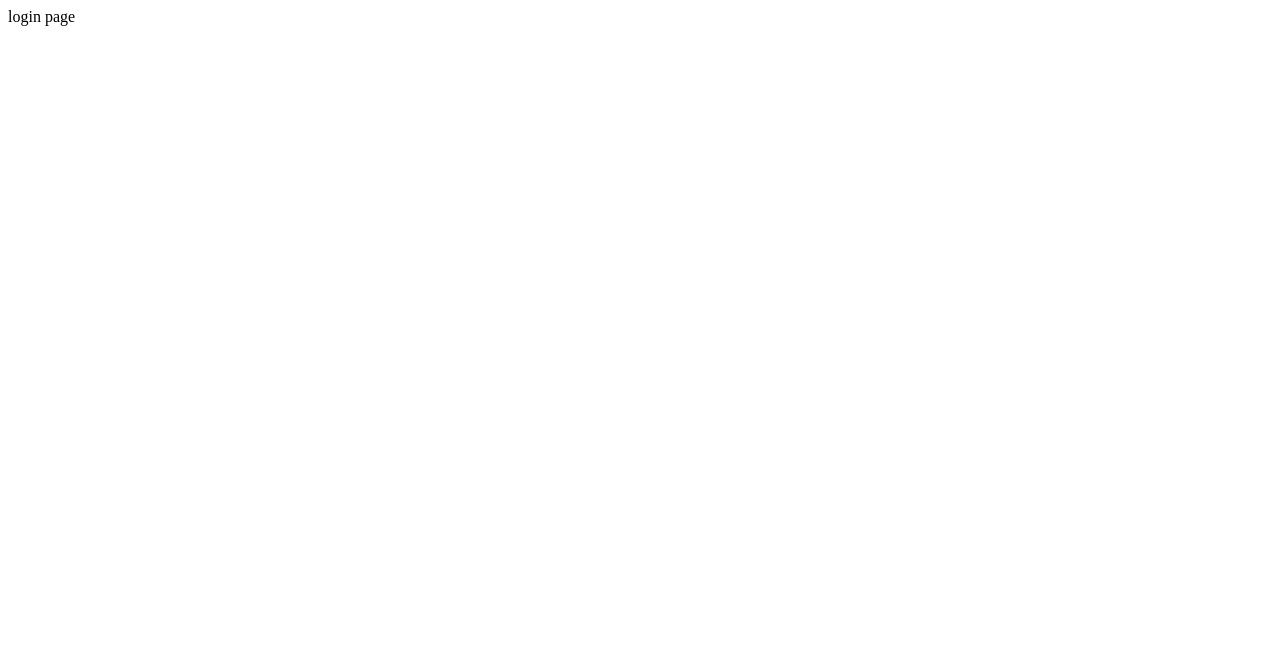
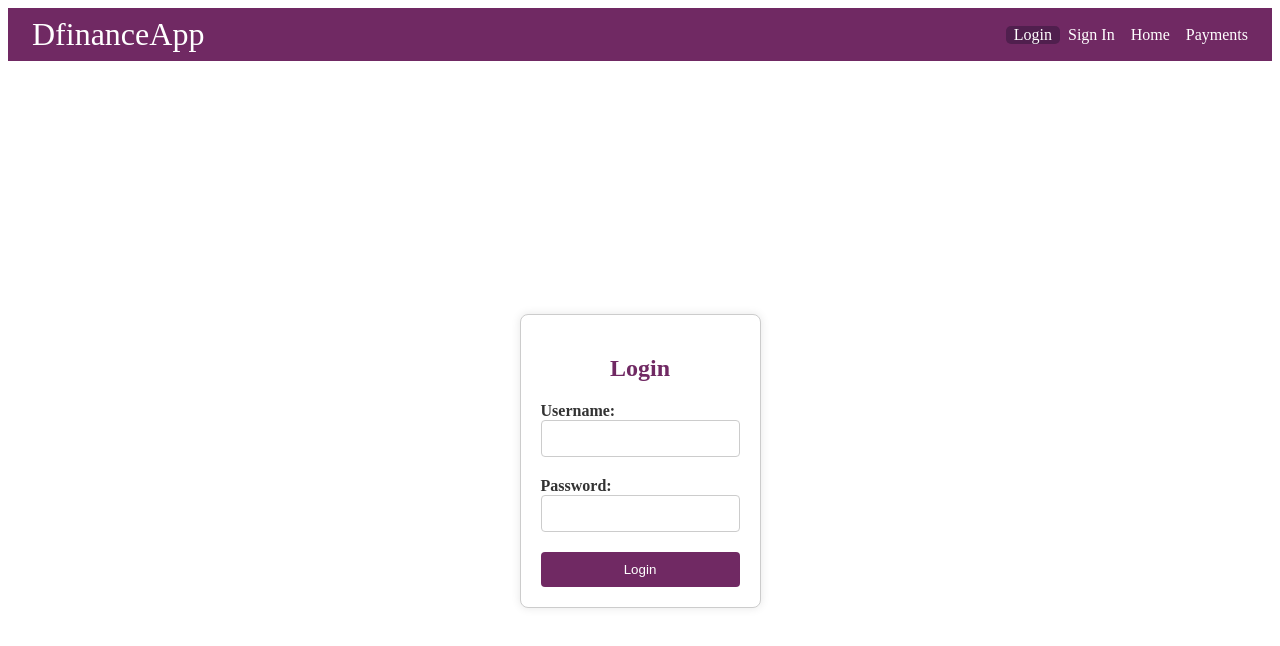
Before and after one commit to Shoydon/mlsccoherence_Hrushi-k-dost, a React (Create React App) app in the folder frontend/: page /login in a window 1280 px wide. Shown: the top 646 px of the page. Built offline with nearby package versions, Linux system fonts and the light colour scheme.

Commit message:
frontend update

```diff
--- a/frontend/package.json
+++ b/frontend/package.json
@@ -10,6 +10,8 @@
     "react": "^18.2.0",
     "react-bootstrap": "^2.10.2",
     "react-dom": "^18.2.0",
+    "react-qr-reader": "^3.0.0-beta-1",
+    "react-qr-scanner": "^1.0.0-alpha.11",
     "react-router-dom": "^6.22.3",
     "react-scripts": "5.0.1",
     "web-vitals": "^2.1.4"
--- a/frontend/src/App.js
+++ b/frontend/src/App.js
@@ -1,22 +1,32 @@
-import { Routes } from "react-router"
-import { BrowserRouter, Route } from "react-router-dom"
-import Home from "./components/Home"
-import Login from "./components/Login"
-import Payments from "./components/Payments"
-import Signin from "./components/Signin"
+import React from "react";
+import { BrowserRouter, Route, Routes } from "react-router-dom";
+import Payments from "./components/Payments";
+import Login from "./components/Login";
+import Signin from "./components/Signin";
+import Home from "./components/Home";
+import Navbar from "./components/Navbar";
 
 function App() {
   return (
+    <>
       <BrowserRouter>
+      <div>
+      <Navbar />
+      </div>
+
+        <div className="content-container">
+          <div className="container">
             <Routes>
-        <Route path="/payments" element={<Payments />} />
+              <Route path="/" element={<Home />} />
               <Route path="/login" element={<Login />} />
               <Route path="/signin" element={<Signin />} />
-        <Route index element={<Home />} />
-        <Route />
+              <Route path="/payments" element={<Payments />} />
             </Routes>
+          </div>
+        </div>
       </BrowserRouter>
-  )
+    </>
+  );
 }
 
-export default App
+export default App;
--- /dev/null
+++ b/frontend/src/components/Login.css
@@ -0,0 +1,51 @@
+/* LoginPage.css */
+
+.login-container {
+    max-width: 400px;
+    margin: 0 auto;
+    padding: 20px;
+    border: 1px solid #ccc;
+    border-radius: 8px;
+    background-color: #fff;
+    box-shadow: 0 0 10px rgba(0, 0, 0, 0.1);
+  }
+
+  h2 {
+    color: #702963;
+    text-align: center;
+    margin-bottom: 20px;
+  }
+
+  .form-group {
+    margin-bottom: 20px;
+  }
+
+  label {
+    display: block;
+    font-weight: bold;
+    color: #333;
+  }
+
+  input[type="text"],
+  input[type="password"] {
+    width: 100%;
+    padding: 10px;
+    border: 1px solid #ccc;
+    border-radius: 4px;
+    box-sizing: border-box;
+  }
+
+  button {
+    width: 100%;
+    padding: 10px;
+    background-color: #702963;
+    color: #fff;
+    border: none;
+    border-radius: 4px;
+    cursor: pointer;
+    transition: background-color 0.3s ease;
+  }
+
+  button:hover {
+    background-color: #5b2350; /* Change background color on hover */
+  }
--- a/frontend/src/components/Login.jsx
+++ b/frontend/src/components/Login.jsx
@@ -1,9 +1,37 @@
-import React from 'react'
+import React, { useState } from 'react';
+import './Login.css';
 
 const Login = () => {
+  // State variables for storing username and password
+  const [username, setUsername] = useState('');
+  const [password, setPassword] = useState('');
+
   return (
-    <div>login page</div>
-  )
-}
+    <div className="login-container">
+      <h2>Login</h2>
+      <div className="form-group">
+        <label htmlFor="username">Username:</label>
+        <input
+          type="text"
+          id="username"
+          value={username}
+          onChange={(e) => setUsername(e.target.value)}
+          required
+        />
+      </div>
+      <div className="form-group">
+        <label htmlFor="password">Password:</label>
+        <input
+          type="password"
+          id="password"
+          value={password}
+          onChange={(e) => setPassword(e.target.value)}
+          required
+        />
+      </div>
+      <button type="submit">Login</button>
+    </div>
+  );
+};
 
-export default Login
+export default Login;
--- /dev/null
+++ b/frontend/src/components/Navbar.css
@@ -0,0 +1,38 @@
+/* Navbar styles */
+.nav {
+    background-color: #702963;
+    color: white;
+    display: flex;
+    justify-content: space-between;
+    align-items: center;
+    padding: 0 1rem;
+  }
+
+  .site-title {
+    font-size: 2rem;
+    text-decoration: none;
+    color: white;
+  }
+
+  .nav ul {
+    padding: 0;
+    margin: 0;
+    list-style: none;
+    display: flex;
+  }
+
+  .nav a {
+    color: inherit;
+    text-decoration: none;
+    padding: 0.5rem;
+  }
+
+  .nav a:hover {
+    background-color: #501f4e; /* Darker shade for hover effect */
+    border-radius: 5px;
+  }
+
+  .nav li.active {
+    background-color: #501f4e; /* Darker shade for active link */
+    border-radius: 5px;
+  }
--- /dev/null
+++ b/frontend/src/components/Navbar.jsx
@@ -0,0 +1,33 @@
+import React from "react";
+import { Link } from "react-router-dom";
+import { useMatch, useResolvedPath } from "react-router-dom";
+import './Navbar.css';
+
+export default function Navbar() {
+  return (
+    <nav className="nav">
+      <Link to="/" className="site-title">
+        DfinanceApp
+      </Link>
+      <ul>
+        <CustomLink to="/login">Login</CustomLink>
+        <CustomLink to="/signin">Sign In</CustomLink>
+        <CustomLink to="/">Home</CustomLink>
+        <CustomLink to="/payments">Payments</CustomLink>
+      </ul>
+    </nav>
+  );
+}
+
+function CustomLink({ to, children, ...props }) {
+  const resolvedPath = useResolvedPath(to);
+  const isActive = useMatch({ path: resolvedPath.pathname, end: true });
+
+  return (
+    <li className={isActive ? "active" : ""}>
+      <Link to={to} {...props}>
+        {children}
+      </Link>
+    </li>
+  );
+}
--- /dev/null
+++ b/frontend/src/components/Payments.css
@@ -0,0 +1,69 @@
+/* PaymentPage.css */
+
+.container {
+    display: flex;
+    flex-direction: column;
+    align-items: center;
+    justify-content: center; /* Center content vertically */
+    height: 100vh; /* Use full viewport height */
+  }
+
+  .qr-code {
+    margin-top: 20px;
+    text-align: center; /* Center QR code horizontally */
+  }
+
+  .qr-code img {
+    max-width: 100%;
+    height: auto;
+  }
+
+  .payment-form {
+    margin-top: 20px;
+    display: flex;
+    align-items: center;
+  }
+
+  .payment-form input {
+    padding: 10px;
+    margin-right: 10px;
+    border: 1px solid #ccc;
+    border-radius: 5px;
+  }
+
+  .payment-form button {
+    padding: 10px 20px;
+    background-color: #702963;
+    color: white;
+    border: none;
+    border-radius: 5px;
+    cursor: pointer;
+  }
+
+  /* Payments.css */
+
+.popup {
+    position: fixed;
+    top: 50%;
+    right: 20px; /* Adjust the distance from the right side */
+    transform: translateY(-50%);
+    background-color: #fff;
+    padding: 20px;
+    border: 1px solid #ccc;
+    border-radius: 5px;
+    box-shadow: 0 2px 4px rgba(0, 0, 0, 0.1);
+    z-index: 9999;
+  }
+
+  .popup p {
+    margin-bottom: 10px;
+  }
+
+  .popup button {
+    padding: 10px 20px;
+    background-color: #702963;
+    color: white;
+    border: none;
+    border-radius: 5px;
+    cursor: pointer;
+  }
--- a/frontend/src/components/Payments.jsx
+++ b/frontend/src/components/Payments.jsx
@@ -1,9 +1,43 @@
-import React from 'react'
+import React, { useState } from 'react';
+import './Payments.css'; // Corrected import statement for CSS file
 
 const Payments = () => {
+  const [paymentAmount, setPaymentAmount] = useState('');
+  const [paymentCompleted, setPaymentCompleted] = useState(false);
+
+  const handleSubmit = () => {
+    // Here, you can implement validation for the payment amount
+    // For simplicity, we'll directly use the entered payment amount
+    console.log('Payment amount:', paymentAmount);
+    // Implement payment processing logic here
+    // For example, send payment request to server or interact with smart contract
+    // After payment is made, set paymentCompleted to true to trigger the popup
+    setPaymentCompleted(true);
+  };
+
   return (
-    <div>Payments page</div>
-  )
-}
+    <div className="container">
+      <h2 className="primary">Scan QR Code to Make Payment</h2>
+      <div className="qr-code">
+      <img src="%PUBLIC_URL%/assets/download.jpg" alt="QR Code"/>
+      </div>
+      <div className="payment-form">
+        <input
+          type="text"
+          placeholder="Enter payment amount"
+          value={paymentAmount}
+          onChange={(e) => setPaymentAmount(e.target.value)}
+        />
+        <button onClick={handleSubmit}>Submit Payment</button>
+      </div>
+      {paymentCompleted && (
+        <div className="popup">
+          <p>Payment of {paymentAmount} has been completed.</p>
+          <button onClick={() => setPaymentCompleted(false)}>Close</button>
+        </div>
+      )}
+    </div>
+  );
+};
 
-export default Payments
+export default Payments;
--- /dev/null
+++ b/frontend/src/components/Signin.css
@@ -0,0 +1,52 @@
+/* SignupPage.css */
+
+.signup-container {
+    max-width: 400px;
+    margin: 0 auto;
+    padding: 20px;
+    border: 1px solid #ccc;
+    border-radius: 8px;
+    background-color: #fff;
+    box-shadow: 0 0 10px rgba(0, 0, 0, 0.1);
+  }
+
+  h2 {
+    color: #702963;
+    text-align: center;
+    margin-bottom: 20px;
+  }
+
+  .form-group {
+    margin-bottom: 20px;
+  }
+
+  label {
+    display: block;
+    font-weight: bold;
+    color: #333;
+  }
+
+  input[type="text"],
+  input[type="email"],
+  input[type="password"] {
+    width: 100%;
+    padding: 10px;
+    border: 1px solid #ccc;
+    border-radius: 4px;
+    box-sizing: border-box;
+  }
+
+  button {
+    width: 100%;
+    padding: 10px;
+    background-color: #702963;
+    color: #fff;
+    border: none;
+    border-radius: 4px;
+    cursor: pointer;
+    transition: background-color 0.3s ease;
+  }
+
+  button:hover {
+    background-color: #5b2350; /* Change background color on hover */
+  }
--- a/frontend/src/components/Signin.jsx
+++ b/frontend/src/components/Signin.jsx
@@ -1,9 +1,60 @@
-import React from 'react'
+import React, { useState } from 'react';
+import './Signin.css'; // Import CSS file for styling
 
 const Signin = () => {
+  // State variables for storing form data
+  const [username, setUsername] = useState('');
+  const [email, setEmail] = useState('');
+  const [password, setPassword] = useState('');
+  const [confirmPassword, setConfirmPassword] = useState('');
   return (
-    <div>Signin page</div>
-  )
-}
+    <div className="signup-container">
+      <h2>Sign In</h2>
+      <form>
+        <div className="form-group">
+          <label htmlFor="username">Username:</label>
+          <input
+            type="text"
+            id="username"
+            value={username}
+            onChange={(e) => setUsername(e.target.value)}
+            required
+          />
+        </div>
+        <div className="form-group">
+          <label htmlFor="email">Email:</label>
+          <input
+            type="email"
+            id="email"
+            value={email}
+            onChange={(e) => setEmail(e.target.value)}
+            required
+          />
+        </div>
+        <div className="form-group">
+          <label htmlFor="password">Password:</label>
+          <input
+            type="password"
+            id="password"
+            value={password}
+            onChange={(e) => setPassword(e.target.value)}
+            required
+          />
+        </div>
+        <div className="form-group">
+          <label htmlFor="confirmPassword">Confirm Password:</label>
+          <input
+            type="password"
+            id="confirmPassword"
+            value={confirmPassword}
+            onChange={(e) => setConfirmPassword(e.target.value)}
+            required
+          />
+        </div>
+        <button type="submit">Sign In</button>
+      </form>
+    </div>
+  );
+};
 
-export default Signin
+export default Signin;
```
Also changed, not shown: frontend/src/App.css (added, +42 -0 lines), frontend/src/assets/download.jpg (added), 1 other file (tests, documents, lock files or other folders). Lines whose indentation alone changed are shown as unchanged.
